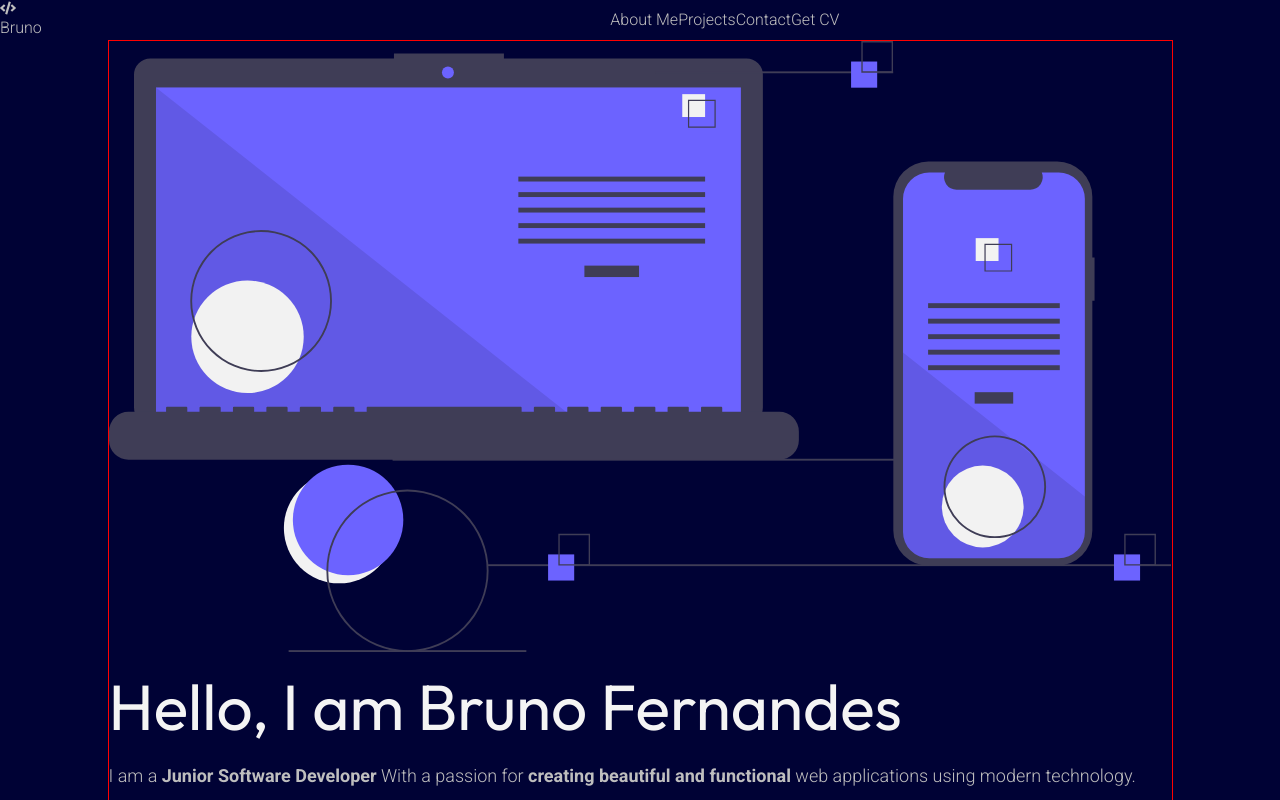
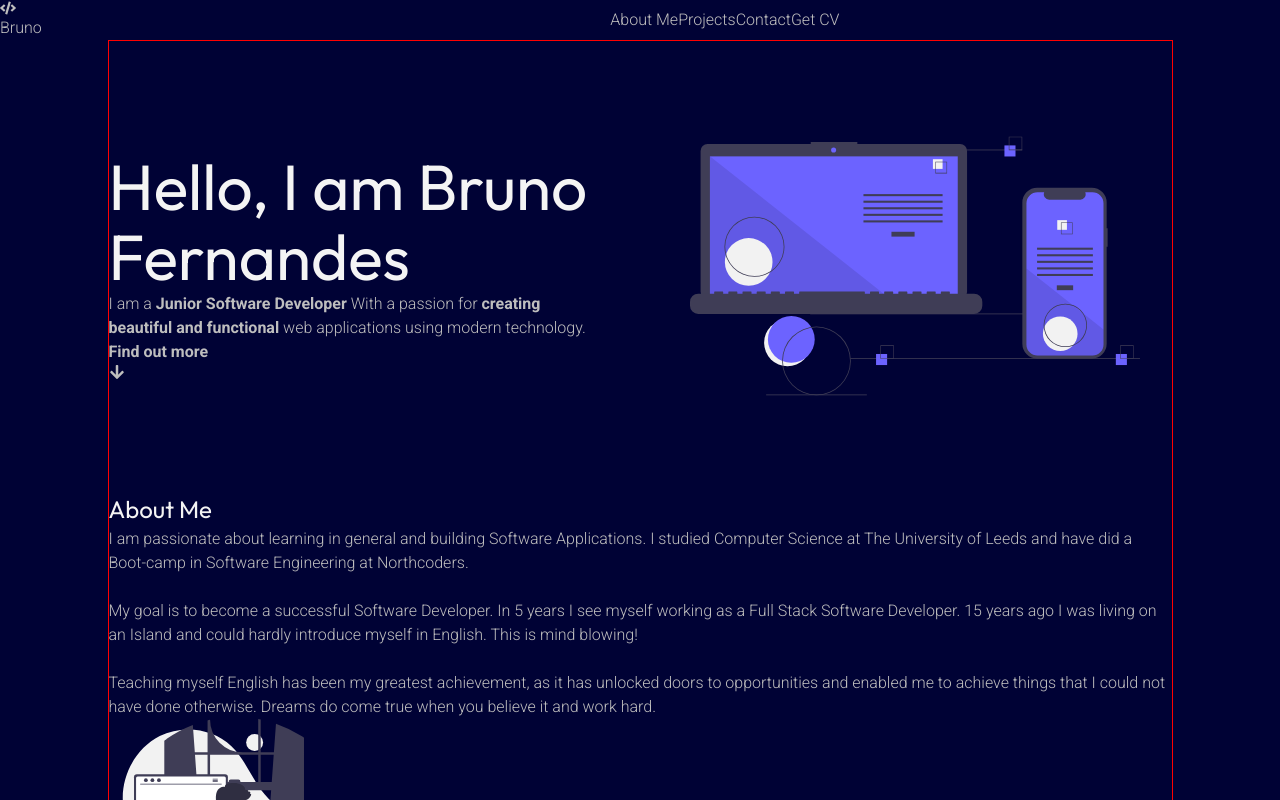
Before and after one commit to brunoFernandes21/2024-dev-portfolio, a React (Vite) app: page / in a window 1280 px wide. Shown: the top 800 px of the page. Built offline with nearby package versions, Linux system fonts and the light colour scheme.

Commit message:
complete hero section for desktop

```diff
--- a/src/App.jsx
+++ b/src/App.jsx
@@ -15,12 +15,12 @@ const App = () => {
   return (
     <main className="app overflow-hidden">
       <Background showNav={showNav} />
-      <div className="mobile__bg__circle absolute top-[-190px] left-[10px] opacity-50 blur-2xl w-[300px] h-[300px] rounded-full bg-[#8d8dda] -z-20"></div>
-      <div className={`mobile__bg__circle absolute top-[610px] right-[0]  opacity-50  blur-2xl w-[150px] h-[150px] rounded-full bg-[#ABD9D9] -z-20 `}></div>
+      <div className="mobile__bg__circle absolute top-[-190px] left-[10px] opacity-50 blur-3xl w-[300px] h-[300px] rounded-full bg-[#8d8dda] -z-20"></div>
+      <div className="mobile__bg__circle absolute top-[610px] right-[0]  opacity-50  blur-3xl w-[150px] h-[150px] rounded-full bg-[#ABD9D9] -z-20 "></div>
 
 
-      <div className="desktop__bg__circle absolute top-[-190px] left-[10px] opacity-50  blur-2xl w-[300px] h-[300px] rounded-full bg-[#8d8dda] -z-20"></div>
-      <div className="desktop__bg__circle absolute top-[-150px] left-[10px] opacity-50  blur-2xl   w-[300px] h-[300px] rounded-full bg-[#8d8dda] -z-20"></div>
+      <div className="desktop__bg__circle absolute top-[-350px] left-[100px] opacity-50 blur-3xl w-[600px] h-[600px] rounded-full bg-[#ABD9D9] -z-20"></div>
+      <div className="desktop__bg__circle absolute top-[610px] right-[250px]  opacity-50  blur-3xl w-[300px] h-[300px] rounded-full bg-[#8d8dda] -z-20 "></div>
 
       <Header showNav={showNav} setShowNav={setShowNav} />
 
--- a/src/components/AboutMe.jsx
+++ b/src/components/AboutMe.jsx
@@ -1,6 +1,6 @@
 const AboutMe = () => {
   return (
-    <section id="about" className="about__me h-full  mt-14">
+    <section id="about" className="about__me border  mt-14">
       <h2>About Me</h2>
       <p className="mt-6">
         I am passionate about learning in general and building Software
--- a/src/components/Contact.jsx
+++ b/src/components/Contact.jsx
@@ -6,11 +6,11 @@ const Contact = () => {
       <h2>Contact</h2>
       <div className="bg-slate-900 p-4 mt-4 rounded-md">
         <p>
-          <strong>Looking for a Junior Software developer</strong> to join your
+          <strong>Looking for a Junior Software Developer</strong> to join your
           team?
         </p>
         <p className="mt-2">
-          Drop me a line at <strong>brunoaf1523@gmail.com</strong>
+          Drop me an email at <strong>brunoaf1523@gmail.com</strong>
         </p>
         <div className="flex justify-start items-center gap-2 mt-4">
           <p className="text-white text-lg">Socials</p>
--- a/src/components/MobileHero.jsx
+++ b/src/components/MobileHero.jsx
@@ -2,14 +2,15 @@ import { FaArrowDown } from "react-icons/fa";
 
 const MobileHero = () => {
   return (
-    <section id="hero" className="hero__section mt-10 h-full">
-      <img src="/src/assets/hero-image-4.svg" alt="" />
+    <section id="hero" className="hero__section mt-10 border">
+      <img src="/src/assets/hero-image-4.svg" alt="Illustration of a laptop and a mobile phone" />
+      <div className="hero__text ">
       <h1>Hello, I am Bruno Fernandes</h1>
-      <p>
+      <p className="mt-6">
         I am a <strong>Junior Software Developer</strong> With a passion for <strong>creating beautiful
         and functional</strong> web applications using modern technology.
       </p>
-      <button className="flex items-center gap-2 text-md md:text-lg lg:text-xl p-3 px-6 md:p-3 md:px-6 text-slate-100 bg-gradient-to-b from-[#ABD9D9] to-black rounded-full">
+      <button className="flex items-center gap-2 mt-6 text-md md:text-lg lg:text-xl p-3 px-6 md:p-3 md:px-6 text-slate-100 bg-gradient-to-b from-[#ABD9D9] to-black rounded-full">
         <strong>
           <a href="#about" className="">
             Find out more
@@ -17,6 +18,7 @@ const MobileHero = () => {
         </strong>
         <FaArrowDown />
       </button>
+      </div>
     </section>
   );
 };
--- a/src/index.css
+++ b/src/index.css
@@ -144,13 +144,8 @@ nav .close__nav {
   align-items: flex-start;
   gap: 20px;
   padding: 0;
-  /* background-image: url("./assets/hero-background.jpg");
-  background-repeat: no-repeat;
-  background-size: cover;
-  background-position: center; */
-
 }
-.hero__section > h1 {
+.hero__text > h1 {
   font-family: var(--all-headings);
   font-size: var(--hero-heading-mobile-size);
   color: var(--heading-color);
@@ -212,6 +207,9 @@ nav .close__nav {
   .mobile__bg__circle {
     display: none;
   }
+  .desktop__bg__circle {
+    display: block;
+  }
 
   .header__container {
     width: 1440px;
@@ -240,9 +238,29 @@ nav .close__nav {
   }
 
   /* HERO SECTION  */
-
   .hero__section {
-
+    display: grid;
+    grid-template-columns: 1fr 1fr;
+    align-items: center;
+    gap: 100px;
+    /* height: 100vh; */
+    /* margin-top: 0px; */
+  }
+  .hero__section > img {
+    width: 450px;
+    height: 450px;
   }
 
+  .hero__text {
+    order: -1;
+  }
+
+  /* CONTACT SECTION  */
+
+  /* TECHNOLOGY SECTION  */
+
+  /* PROJECTS SECTIONS  */
+
+  /* CONTACT SECTION  */
+
 }
```
